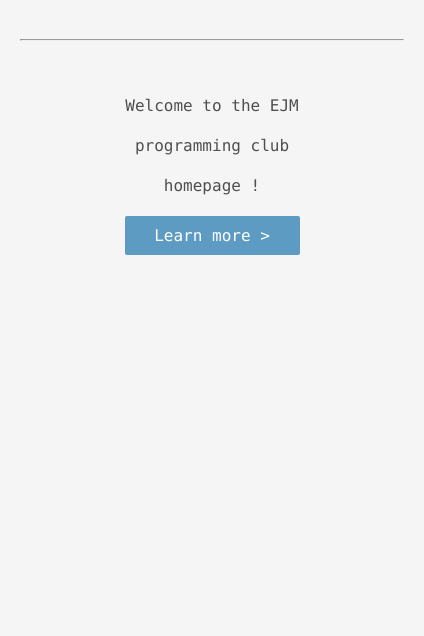
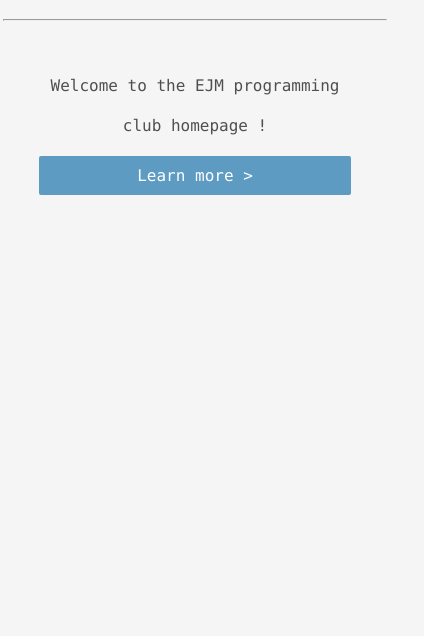
Before and after one commit to ejm-programming-club/website, a React app: page / in a window 390 px wide. Shown: the part 208-844 px from the top of the page, 424 px wide, since content can reach past the window. Built offline with nearby package versions, Linux system fonts and the light colour scheme.

Commit message:
fixed some responsiveness issues

```diff
--- a/src/commonStyle.css
+++ b/src/commonStyle.css
@@ -33,6 +33,16 @@ body {
     flex-direction: column;
     padding: 5px;
     max-width: 50vw;
+}
+
+@media (max-width: 550px) {
+    #content {
+        max-width: 85vw;
+    }
+
+    #backgroundWrapper {
+        padding: 0 !important;
+    }
 }
 
 hr {
```
